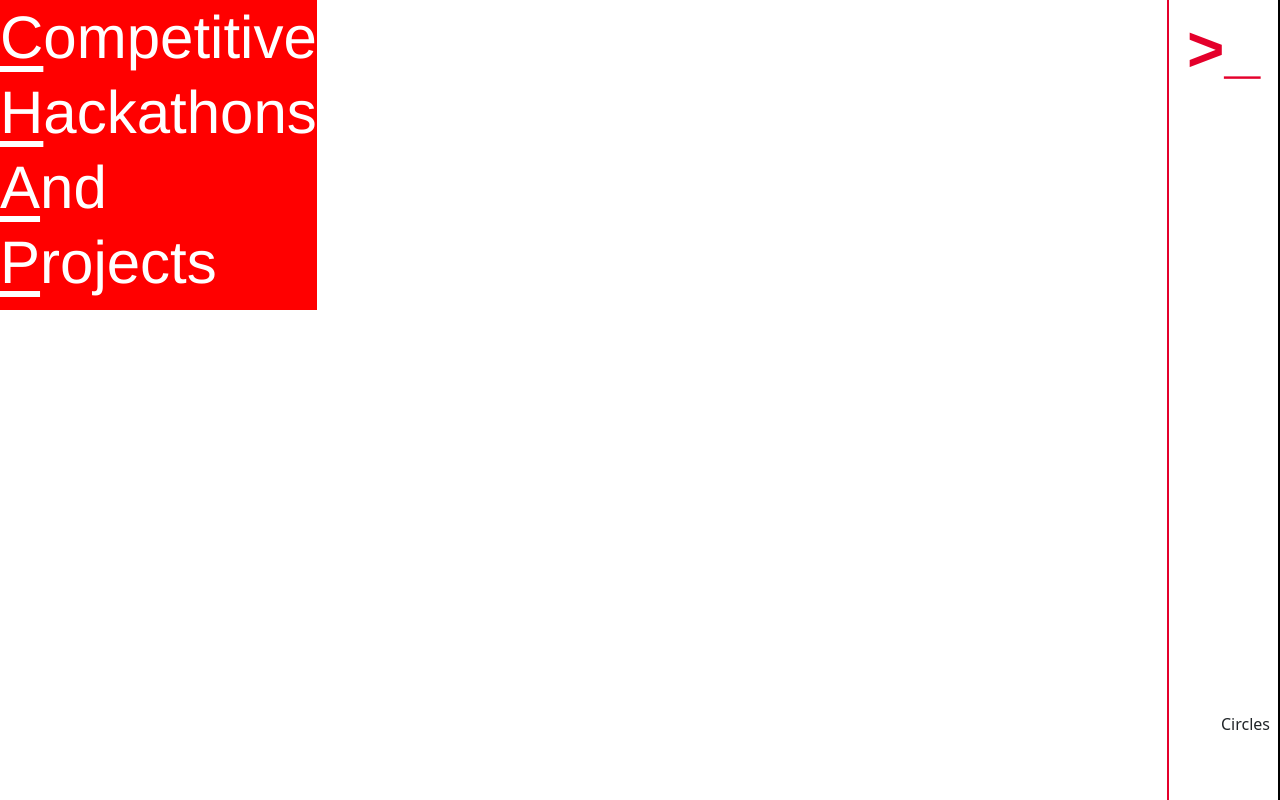
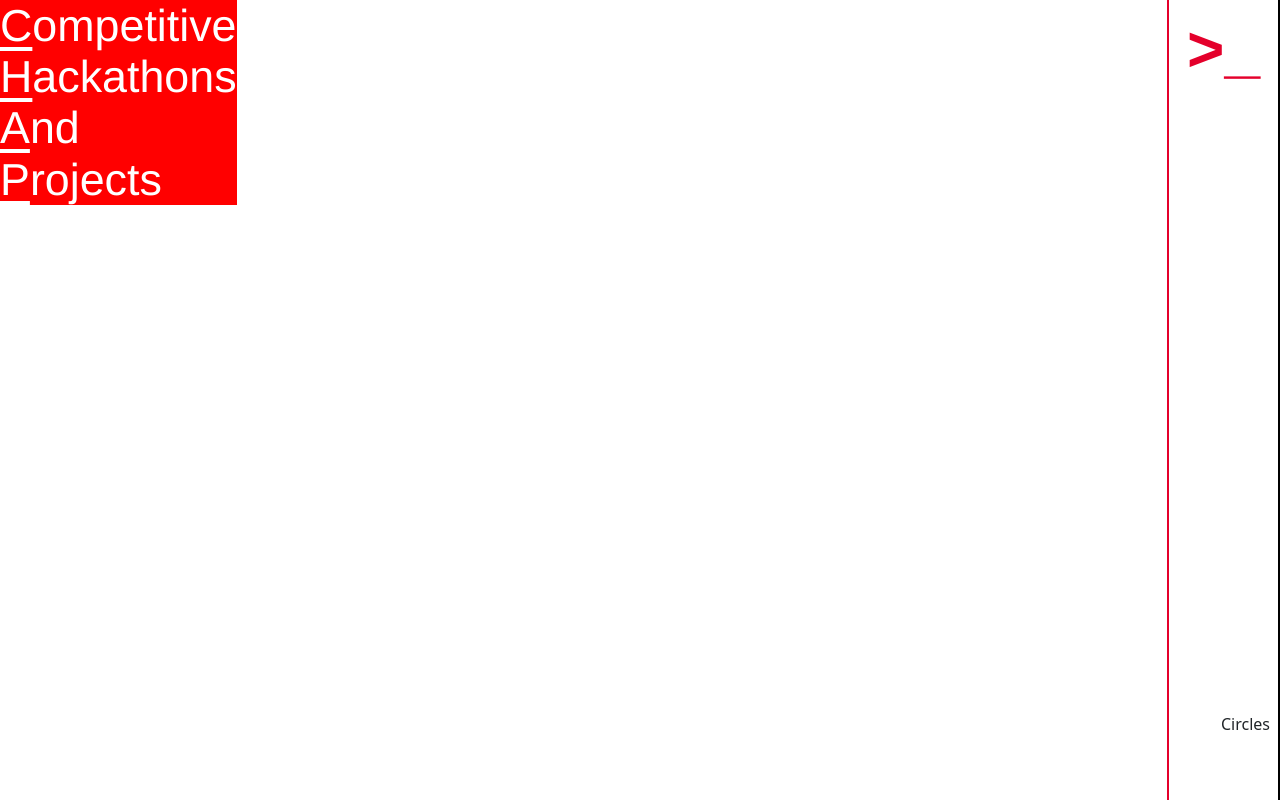
Before and after one commit to chap-organization/chap-website, a Next.js app: page / in a window 1280 px wide. Built offline with nearby package versions, Linux system fonts and the light colour scheme.

Commit message:
CHAPW-18 made component resizable, removed bottom padding

```diff
--- a/components/Home/HeadingHomepage.js
+++ b/components/Home/HeadingHomepage.js
@@ -5,6 +5,6 @@ export default function HeadingHomepage() {
     <header><u>C</u>ompetitive</header>
     <header><u>H</u>ackathons</header>
     <header><u>A</u>nd</header>
-    <header style={{paddingBottom: "10px"}}><u>P</u>rojects</header>
+    <header><u>P</u>rojects</header>
   </div>;
 }
--- a/styles/Components/Home/HeadingHomepage.module.css
+++ b/styles/Components/Home/HeadingHomepage.module.css
@@ -6,13 +6,7 @@
   color: white;
   font-family: "Helvetica Neue Bold", "Helvetica Neue", "HelveticaNeue-Light", "Helvetica Neue Light",
     Helvetica, Arial, "Lucida Grande", sans-serif;
-  font-size: 60px;
-  text-underline-offset: 8px;
-  line-height: 75px;
+  font-size: 3.5vw;
+  text-underline-offset: 0.5vw;
+  line-height: 4vw;
 }
-
-@media only screen and (max-width: 812px) {
- .container {
-  transform: scale(0.6);
-}
-}
```
